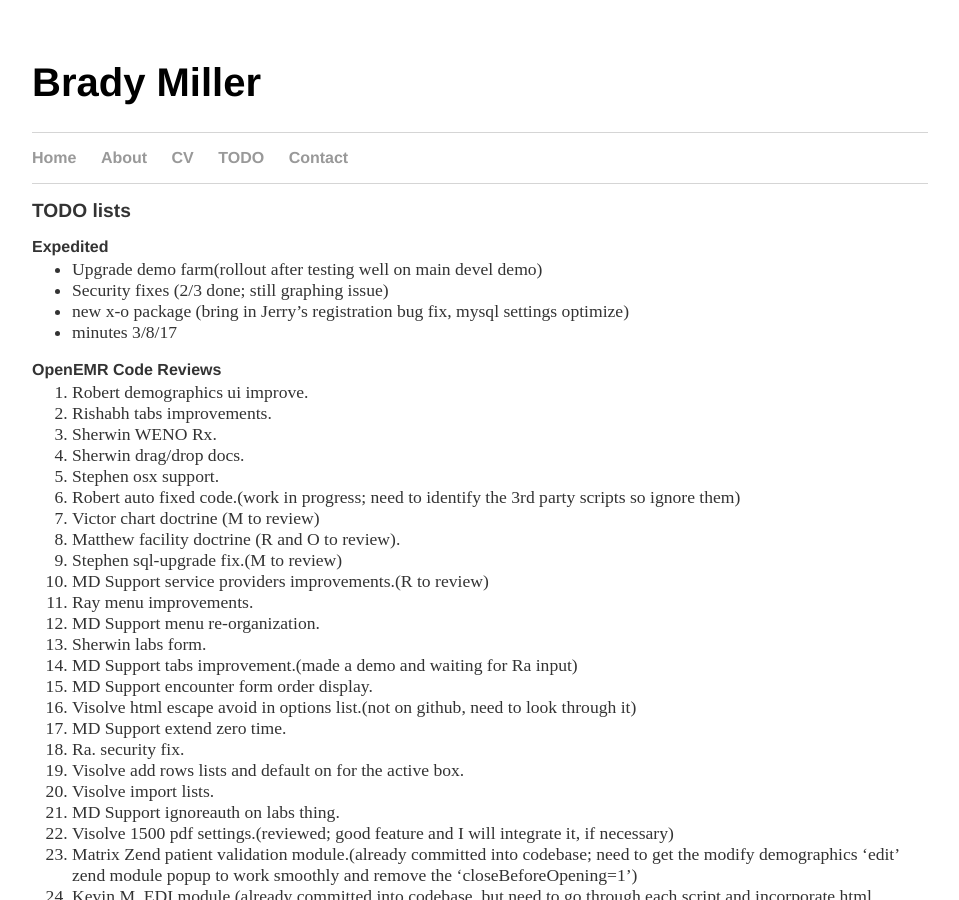
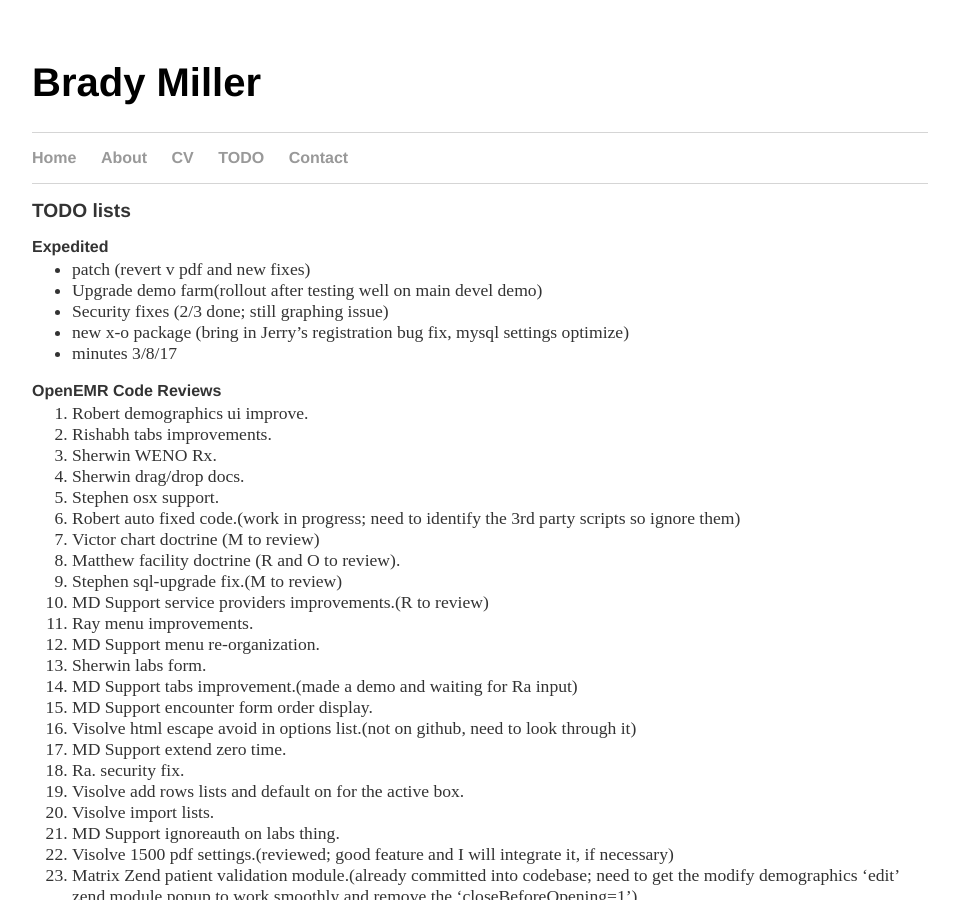
Before and after one commit to bradymiller/bradymiller.github.io, a Jekyll site: the page built from todo/index.md, in a window 1280 px wide and 900 px high. Shown: the whole window, without its empty margins (160-1119 px from the left). Built offline with Jekyll 4.4.1, drawn with Linux system fonts in a browser that asks for light colours; our own code applies the rules of GitHub Pages for plain Markdown files.

Commit message:
Update index.md

```diff
--- a/todo/index.md
+++ b/todo/index.md
@@ -4,6 +4,7 @@
 ## TODO lists
 
 ### Expedited
+* patch (revert v pdf and new fixes)
 * Upgrade demo farm(rollout after testing well on main devel demo)
 * Security fixes (2/3 done; still graphing issue)
 * new x-o package (bring in Jerry's registration bug fix, mysql settings optimize)
```
